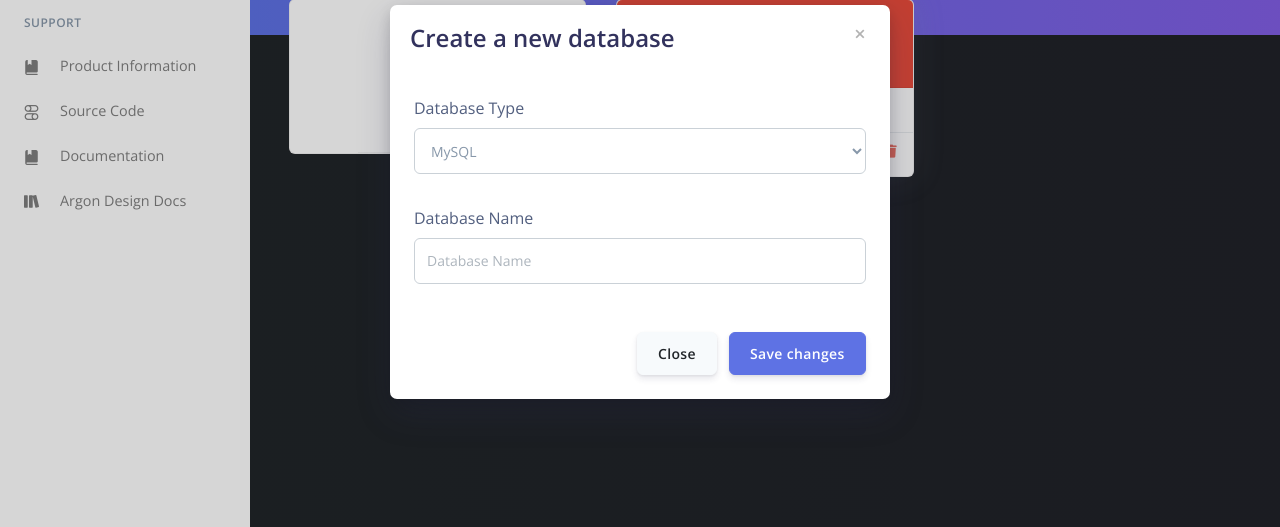
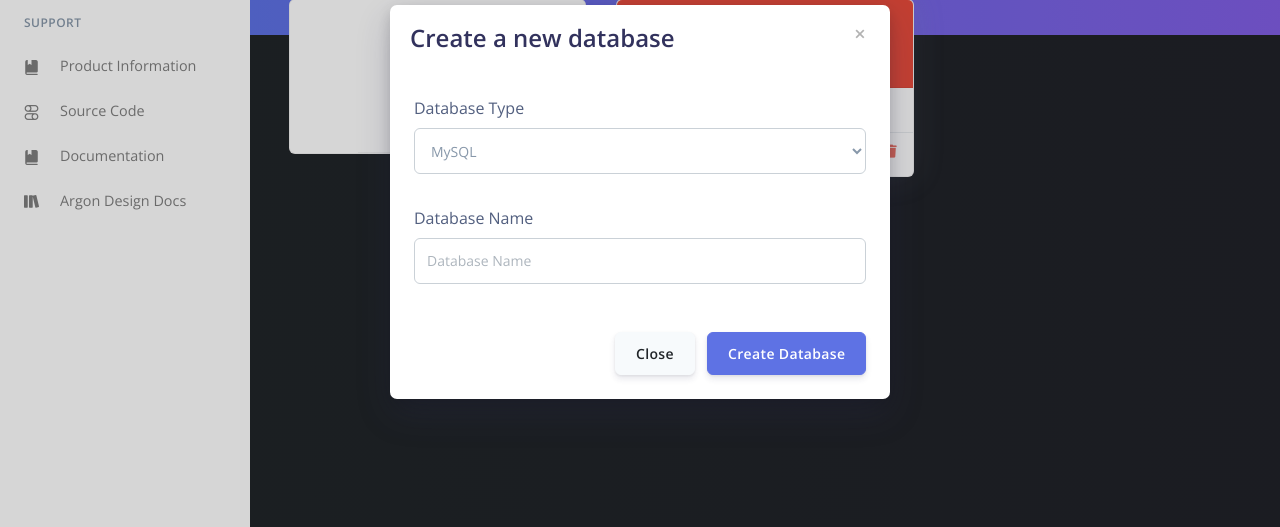
Before and after one commit to FOSS-X/frontend-flask, a Flask app: template app/home/templates/index.html in a window 1280 px wide, after a click that opens the changed part. Shown: the part 395-922 px from the top of the page. Run offline with Flask 2, Linux system fonts and the light colour scheme; the visitor is signed in with stand-in values (Sample User, id 1); the template is opened without the code that fills it: values that come from a table or form of the project are taken from there, most other values are stand-ins (such as "Sample title", 1, 10 or a date in 2020); some libraries are stand-ins or nearby versions.

Commit message:
changed submit button

```diff
--- a/app/home/templates/index.html
+++ b/app/home/templates/index.html
@@ -75,7 +75,7 @@
           </div>
           <div class="modal-footer">
             <button type="button" class="btn btn-secondary" data-dismiss="modal">Close</button>
-            <button type="button" class="btn btn-primary">Save changes</button>
+            <button type="button" class="btn btn-primary">Create Database</button>
           </div>
         </div>
       </div>
```
